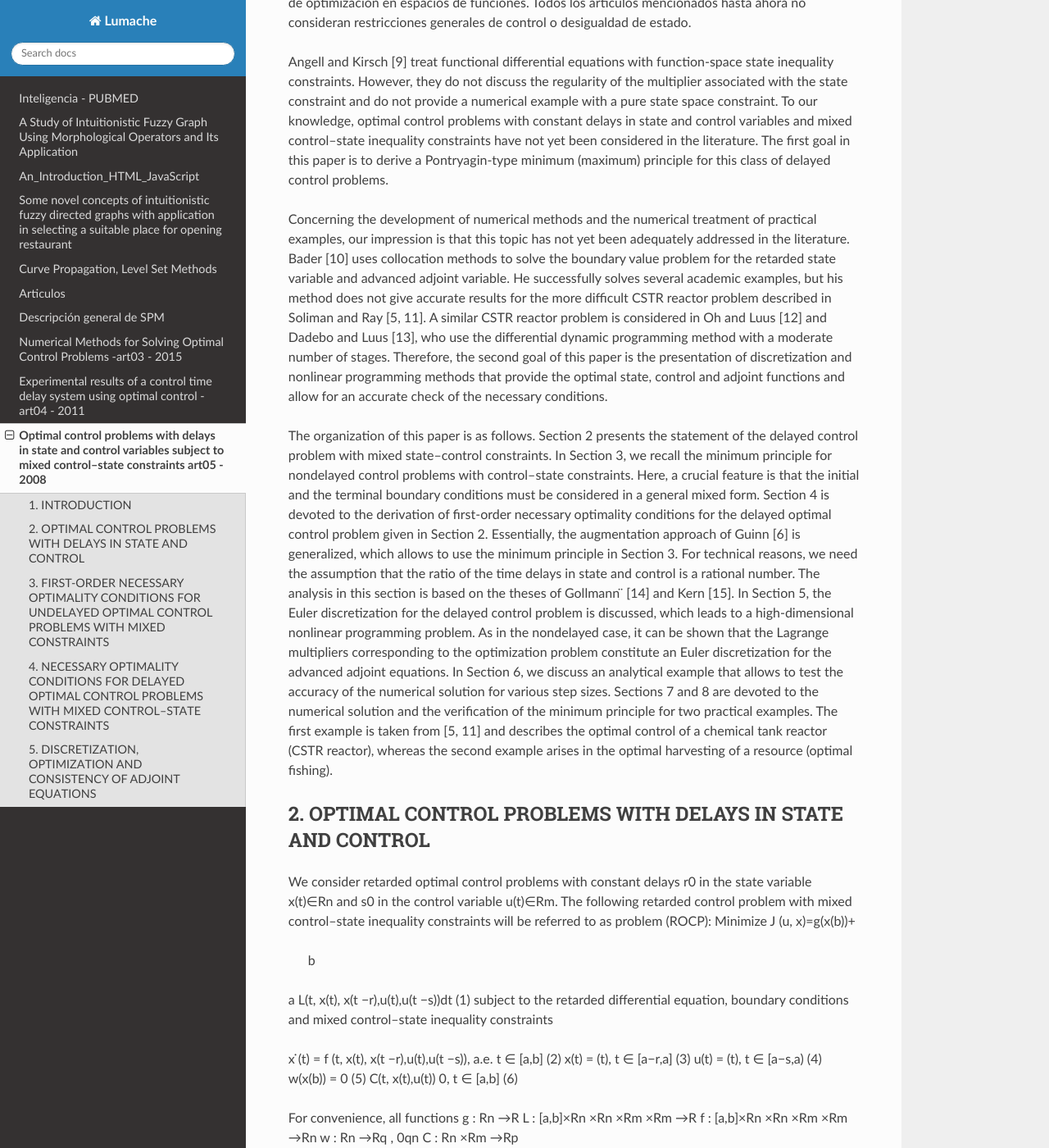
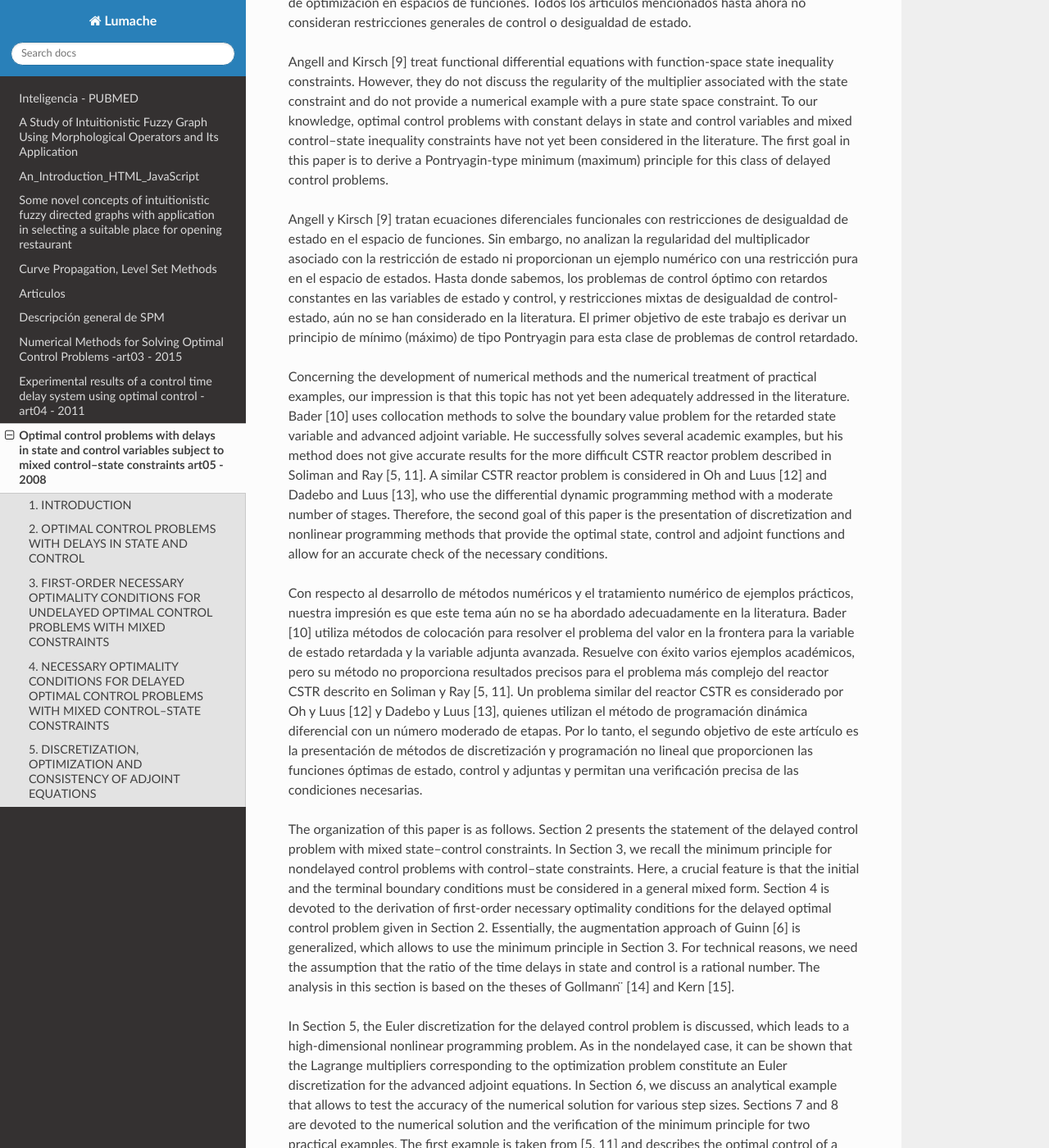
Before and after one commit to matecom57/santosg57-articulostesis, a Sphinx documentation site: the page built from docs/source/art05.rst, in a window 1280 px wide and 1400 px high, scrolled down 1997 px. Shown: the whole window at 82% size. Built offline with Sphinx 7.4.7 and the Read the Docs theme 3.1.0, drawn with Linux system fonts in a browser that asks for light colours; some of the changed text lies outside the part shown.

Commit message:
Test comité

```diff
--- a/docs/source/art05.rst
+++ b/docs/source/art05.rst
@@ -79,6 +79,13 @@ control–state inequality constraints have not yet been considered in the liter
 this paper is to derive a Pontryagin-type minimum (maximum) principle for this class of delayed
 control problems.
 
+Angell y Kirsch [9] tratan ecuaciones diferenciales funcionales con restricciones de desigualdad de estado en el
+espacio de funciones. Sin embargo, no analizan la regularidad del multiplicador asociado con la restricción de
+estado ni proporcionan un ejemplo numérico con una restricción pura en el espacio de estados. Hasta donde
+sabemos, los problemas de control óptimo con retardos constantes en las variables de estado y control, y
+restricciones mixtas de desigualdad de control-estado, aún no se han considerado en la literatura. El primer
+objetivo de este trabajo es derivar un principio de mínimo (máximo) de tipo Pontryagin para esta clase de
+problemas de control retardado.
 
 Concerning the development of numerical methods and the numerical treatment
 of practical examples, our impression is that this topic has not yet been adequately addressed in the
@@ -91,6 +98,16 @@ number of stages. Therefore, the second goal of this paper is the presentation o
 nonlinear programming methods that provide the optimal state, control and adjoint functions and
 allow for an accurate check of the necessary conditions.
 
+Con respecto al desarrollo de métodos numéricos y el tratamiento numérico de ejemplos prácticos, nuestra
+impresión es que este tema aún no se ha abordado adecuadamente en la literatura. Bader [10] utiliza métodos de
+colocación para resolver el problema del valor en la frontera para la variable de estado retardada y la variable
+adjunta avanzada. Resuelve con éxito varios ejemplos académicos, pero su método no proporciona resultados
+precisos para el problema más complejo del reactor CSTR descrito en Soliman y Ray [5, 11]. Un problema similar
+del reactor CSTR es considerado por Oh y Luus [12] y Dadebo y Luus [13], quienes utilizan el método de
+programación dinámica diferencial con un número moderado de etapas. Por lo tanto, el segundo objetivo de este
+artículo es la presentación de métodos de discretización y programación no lineal que proporcionen las funciones
+óptimas de estado, control y adjuntas y permitan una verificación precisa de las condiciones necesarias.
+
 The organization of this paper is as follows. Section 2 presents the statement of the delayed
 control problem with mixed state–control constraints. In Section 3, we recall the minimum principle
 for nondelayed control problems with control–state constraints. Here, a crucial feature is that
@@ -99,7 +116,11 @@ Section 4 is devoted to the derivation of first-order necessary optimality condi
 optimal control problem given in Section 2. Essentially, the augmentation approach of Guinn [6]
 is generalized, which allows to use the minimum principle in Section 3. For technical reasons, we
 need the assumption that the ratio of the time delays in state and control is a rational number. The
-analysis in this section is based on the theses of Gollmann  ̈ [14] and Kern [15]. In Section 5, the
+analysis in this section is based on the theses of Gollmann  ̈ [14] and Kern [15].
+
+
+
+In Section 5, the
 Euler discretization for the delayed control problem is discussed, which leads to a high-dimensional
 nonlinear programming problem. As in the nondelayed case, it can be shown that the Lagrange
 multipliers corresponding to the optimization problem constitute an Euler discretization for the
```
